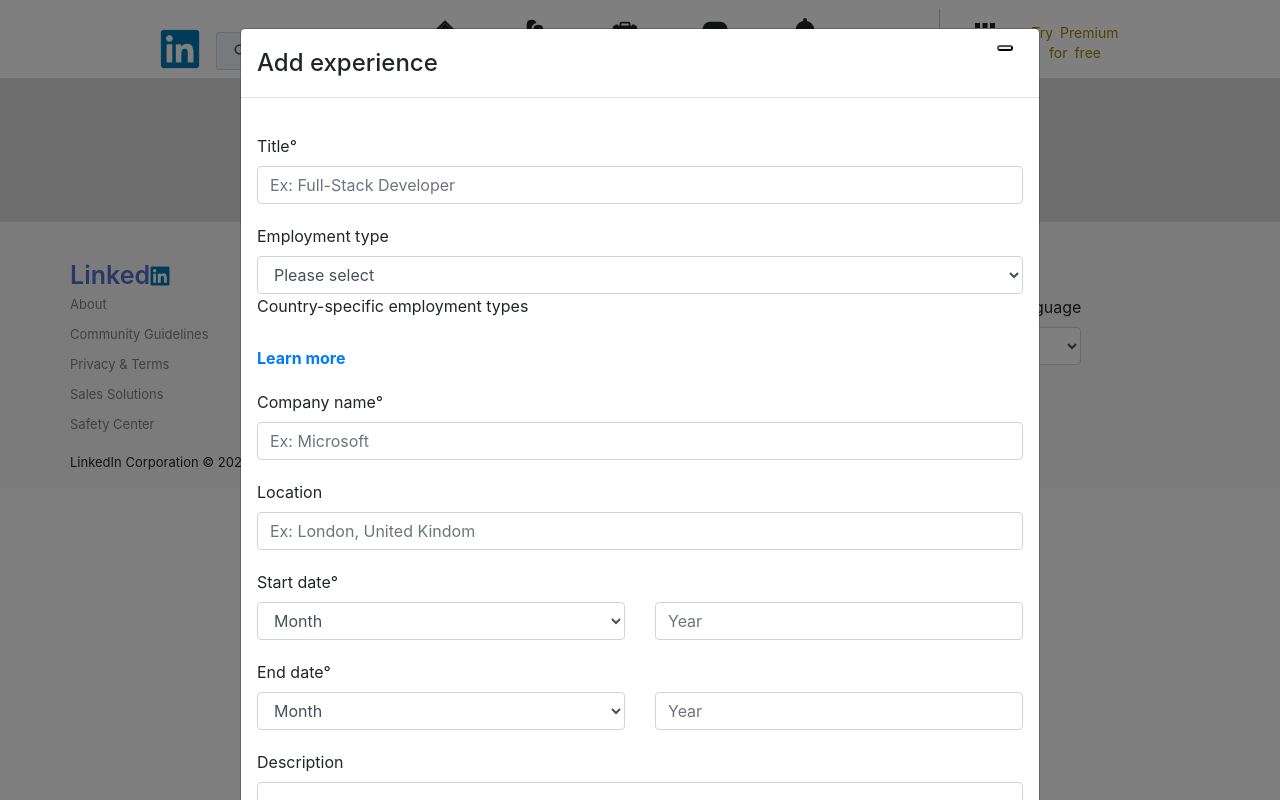
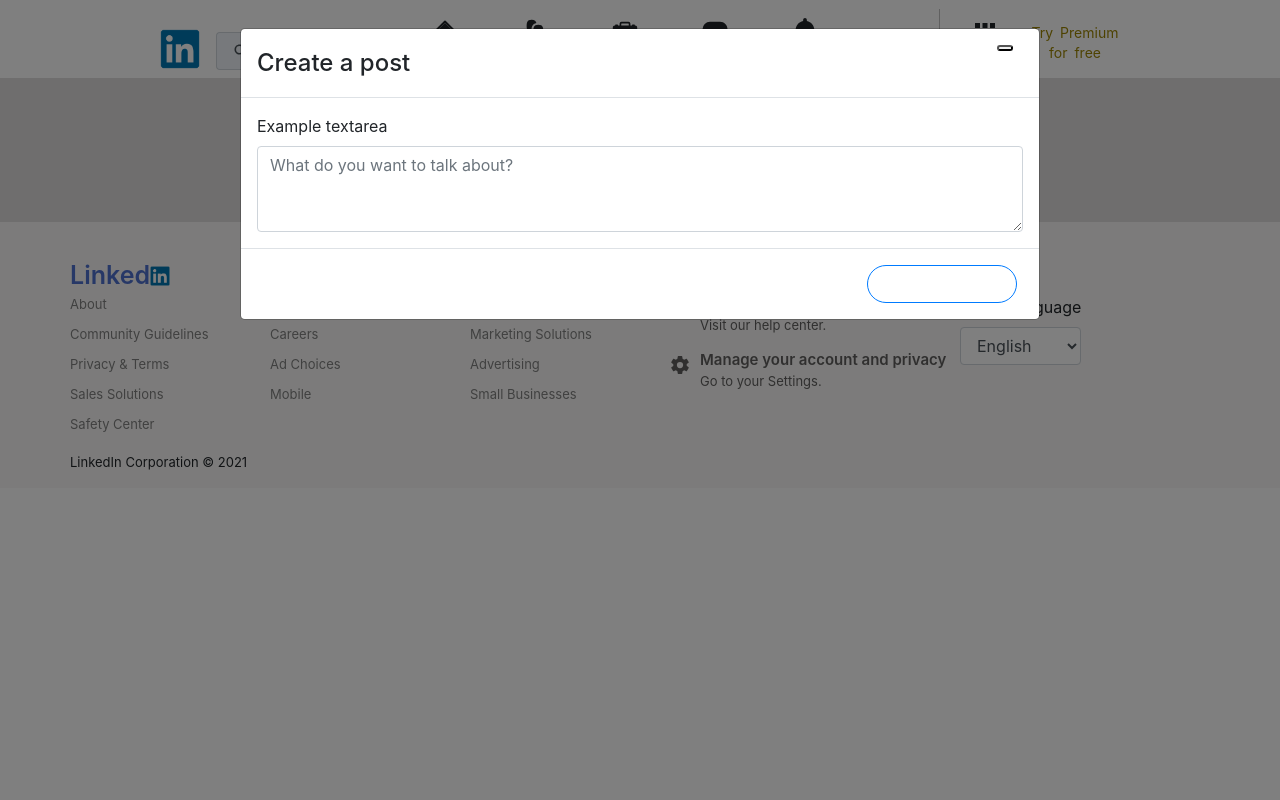
Before and after one commit to Code4Wyatt/LinkedIn, a React (Create React App) app: page /home/1 in a window 1280 px wide. Both pictures are taken after a click on the button "Start a post". Built offline with nearby package versions, Linux system fonts and the light colour scheme.

Commit message:
modal post done

```diff
--- a/src/components/Homepage/AddPost.jsx
+++ b/src/components/Homepage/AddPost.jsx
@@ -0,0 +1,80 @@
+import React from "react";
+import { Form, Modal, Button } from "react-bootstrap";
+
+class AddPost extends React.Component {
+  state = {
+    text: "",
+  };
+  han
+
+  handleSubmit = async (e) => {
+    e.preventDefault();
+
+    console.log(this.state.workExperience);
+    let id = "6163fc59a890cc0015cf07ed";
+    try {
+      let response = await fetch(
+        `https://striveschool-api.herokuapp.com/api/posts/`,
+        {
+          method: "POST",
+          body: JSON.stringify(this.state.text),
+          headers: {
+            Authorization:
+              "Bearer eyJhbGciOiJIUzI1NiIsInR5cCI6IkpXVCJ9.eyJfaWQiOiI2MTYzZmM1OWE4OTBjYzAwMTVjZjA3ZWQiLCJpYXQiOjE2MzM5NDI2MTgsImV4cCI6MTYzNTE1MjIxOH0.Aut8mQArR8IfI07aKxRS8oT9D5L-g1Uz5d36Mdj55L0",
+            "Content-type": "application/json",
+          },
+        }
+      );
+
+      if (response.ok) {
+        alert("Post successfully added!");
+        this.setState({ text: "" });
+      } else {
+        alert("Something went wrong ");
+      }
+    } catch (error) {
+      console.log(error);
+    }
+  };
+
+  render() {
+    return (
+      <>
+        <Modal
+          show={this.props.showModal}
+          onHide={this.props.closeModal}
+          size="lg"
+          aria-labelledby="contained-modal-title-vcenter"
+
+        >
+          <Modal.Header closeButton>
+            <Modal.Title id="example-custom-modal-styling-title">
+              Create a post
+            </Modal.Title>
+          </Modal.Header>
+          <Modal.Body>
+            <Form.Group controlId="exampleForm.ControlTextarea1">
+              <Form.Label>Example textarea</Form.Label>
+              <Form.Control
+               as="textarea"
+               rows={3}
+               placeholder="What do you want to talk about?"
+               onChange={(e)=> this.setState({text: e.target.value})}/>
+            </Form.Group>
+          </Modal.Body>
+          <Modal.Footer>
+            <Button
+              variant="primary"
+              type="submit"
+              onClick={(e) => this.handleSubmit(e)}
+            >
+              Submit
+            </Button>
+          </Modal.Footer>
+        </Modal>
+      </>
+    );
+  }
+}
+
+export default AddPost
--- a/src/components/Homepage/PostOnFeed.jsx
+++ b/src/components/Homepage/PostOnFeed.jsx
@@ -1,6 +1,6 @@
 import React from "react";
 import { Container, Row, Col, Button } from "react-bootstrap";
-import AddExperience from "../AddExperience";
+import AddPost from './AddPost'
 
 class PostOnFeed extends React.Component {
     state = {
@@ -44,7 +44,7 @@
               <Col xs={10}>
                 <Button variant="light" id="postModalBtn" onClick={this.showModal}>Start a post</Button>
                 {this.state.showModal ? (
-              <AddExperience
+              <AddPost
                 closeModal={this.closeModal}
                 showModal={this.state.showModal}
                 handleSubmit={this.handleSubmit}
```
